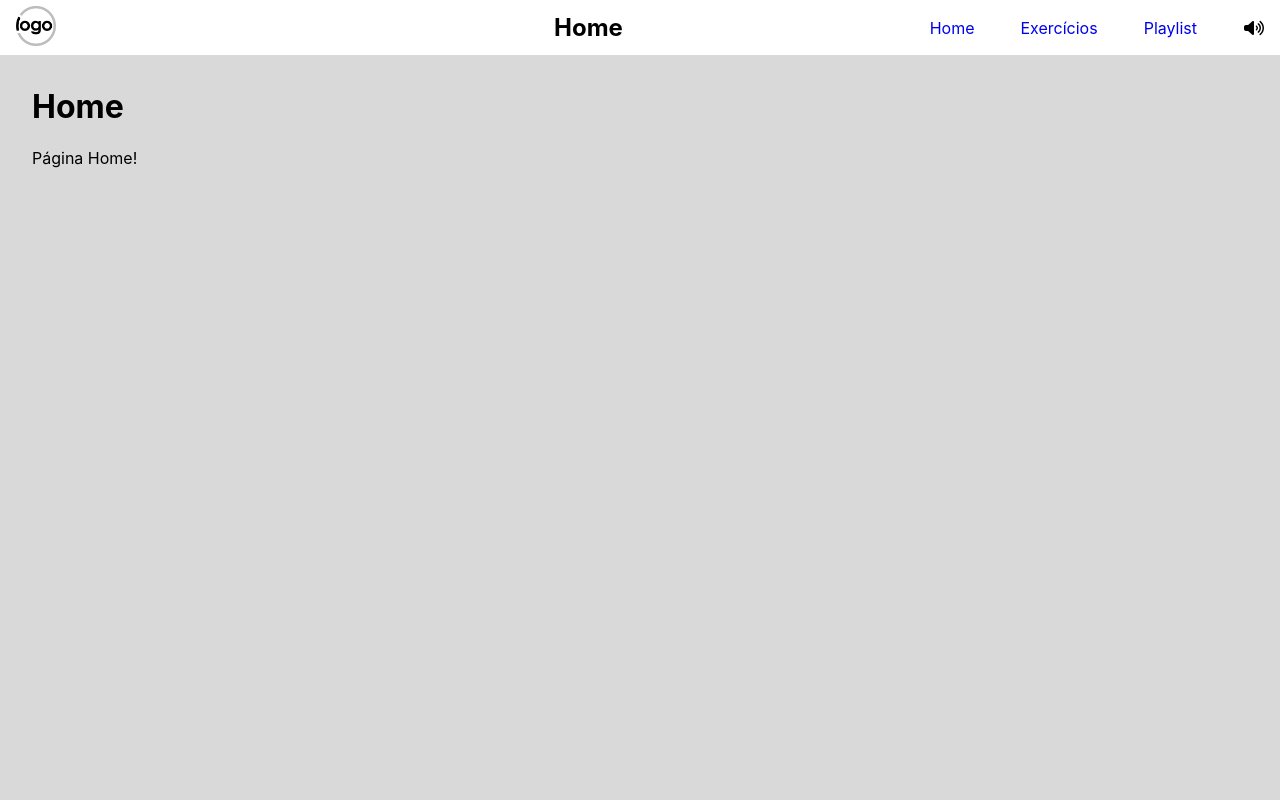
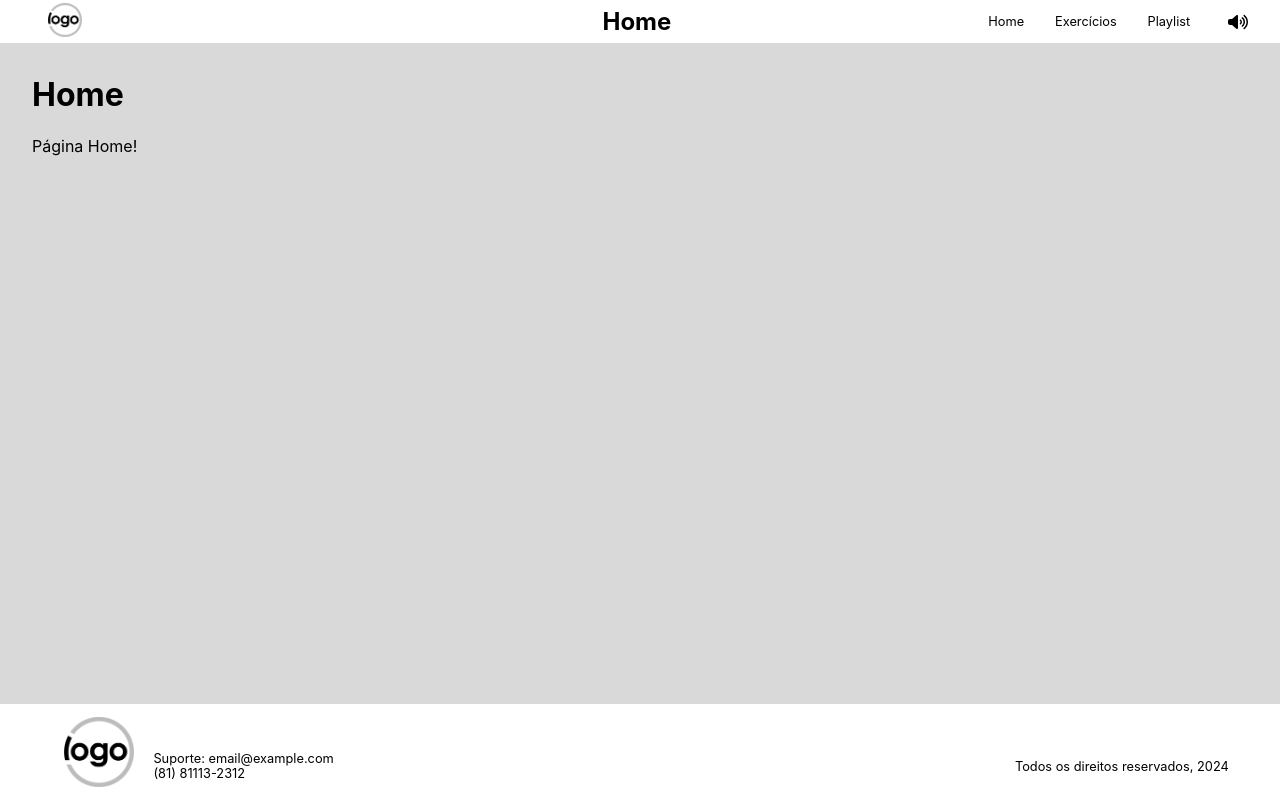
Before and after one commit to pedrobslima/projetao_2024.1_saude, a React (Create React App) app in the folder frontend/: page / in a window 1280 px wide. Built offline with nearby package versions, Linux system fonts and the light colour scheme.

Commit message:
add Footer

```diff
--- /dev/null
+++ b/frontend/src/components/Footer.css
@@ -0,0 +1,38 @@
+.footer {
+    display: flex;
+    justify-content: space-between;
+    align-items: center;
+    background-color: #fff;
+    padding: 1em 4em 1em 5em;
+    box-sizing: border-box;
+    position: fixed;
+    width: 100%;
+    bottom: 0;
+    color: black;
+    font-size: 0.8em;
+}
+
+.footer-left {
+    display: flex;
+    align-items: center;
+}
+
+.footer-logo {
+    height: 70px;
+    margin-right: 1.5em;
+}
+
+.footer-contact {
+    flex-direction: column;
+    align-self: flex-end;
+    margin-bottom: 0.5em;
+}
+
+.footer-contact p {
+    margin: 0;
+}
+
+.footer-right {
+    text-align: right;
+    align-self: flex-end;
+}
--- /dev/null
+++ b/frontend/src/components/Footer.jsx
@@ -0,0 +1,22 @@
+import './Footer.css';
+import React from 'react';
+import logo from '../assets/images/default_logo.png';
+
+function Footer() {
+  return (
+    <footer className='footer'>
+      <div className="footer-left">
+        <img src={logo} alt="logo" className="footer-logo" />
+        <div className="footer-contact">
+          <p>Suporte: email@example.com</p>
+          <p>(81) 81113-2312</p>
+        </div>
+      </div>
+      <div className="footer-right">
+        <p>Todos os direitos reservados, 2024</p>
+      </div>
+    </footer>
+  );
+}
+
+export default Footer;
--- a/frontend/src/components/Navbar.css
+++ b/frontend/src/components/Navbar.css
@@ -4,7 +4,8 @@
     color: black;
     align-items: center;
     justify-content: flex-start;
-    padding: 0.1em 1em;
+    padding: 0.1em 2em;
+    height: 40px;
 }
 
 .navbar-left {
@@ -30,12 +31,14 @@
 }
 
 .navbar-logo {
-    height: 40px;
+    height: 34px;
+    margin: 0em 1em;
 }
 
 .navbar ul {
     display: flex;
     list-style: none;
+    font-size: 0.8em;
 }
 
 .navbar ul li {
@@ -44,9 +47,10 @@
 
 .navbar ul li a {
     text-decoration: none;
-    padding: 10px 15px;
+    padding: 6px 9px;
     transition: background-color 0.3s, color 0.3s;
     border-radius: 25px;
+    color: black;
 }
 
 .navbar ul li a:hover {
--- a/frontend/src/main/App.jsx
+++ b/frontend/src/main/App.jsx
@@ -3,6 +3,7 @@ import React from 'react'
 import { BrowserRouter, useLocation } from 'react-router-dom'
 
 import Navbar from '../components/Navbar'
+import Footer from '../components/Footer'
 import Routes from './Routes'
 import { getPageTitle } from '../utils/utils'
 
@@ -11,6 +12,7 @@ function App() {
     <BrowserRouter>
         <div className='app'>
           <AppContent />
+          <Footer />
         </div>
     </BrowserRouter>
   )
```
